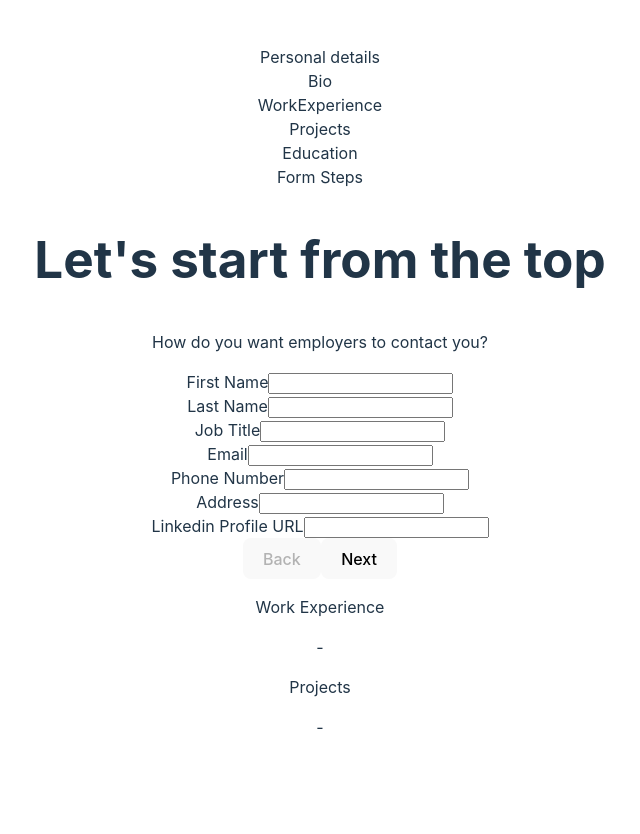
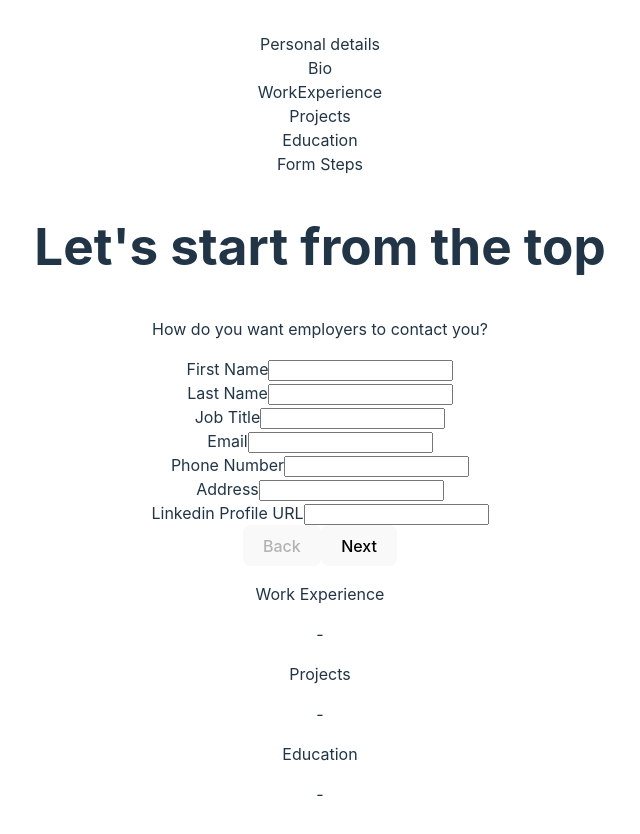
Before and after one commit to simoneschiavo/cv-application, a React (Vite) app: page / in a window 1280 px wide. Shown: the top 834 px of the page, without its empty margins (320-960 px from the left). Before the commit the page ends 800 px from the top, so only its background shows below. Built offline with nearby package versions, Linux system fonts and the light colour scheme.

Commit message:
feat(Resume): add educations section

```diff
--- a/src/components/Resume.jsx
+++ b/src/components/Resume.jsx
@@ -62,6 +62,20 @@ export default function Resume({ formData }) {
           </div>
         ))}
       </section>
+      <section className="educations">
+        <p className="section-title">Education</p>
+        {formData.educations.map((education) => (
+          <div key={education.id}>
+            <div className="section-row">
+              <p className="institution-name">{education.institutionName}</p>
+              <p className="institution-time">
+                {education.startDate} - {education.endDate}
+              </p>
+            </div>
+            <p className="name">{education.name}</p>
+          </div>
+        ))}
+      </section>
     </>
   );
 }
```
